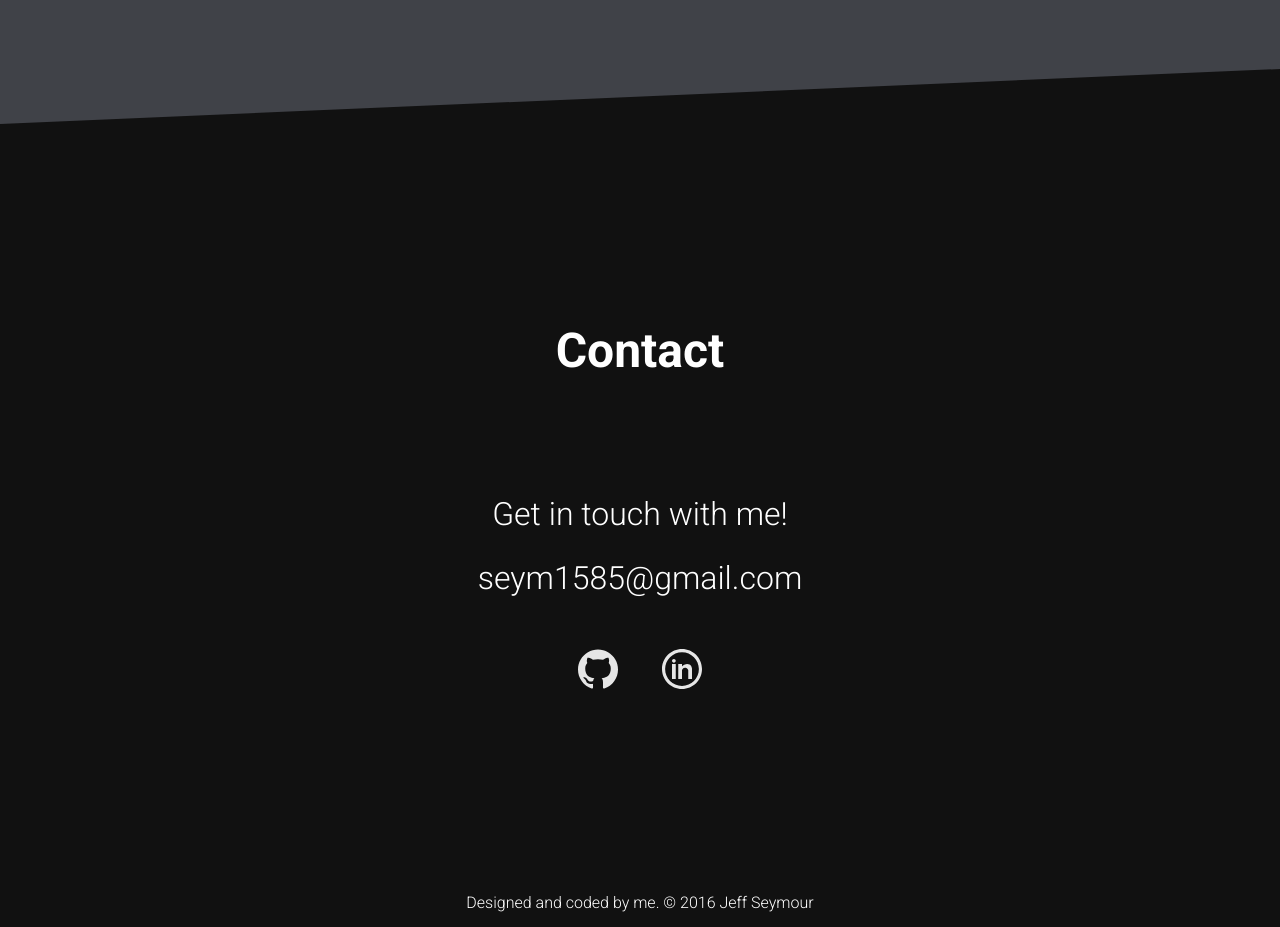
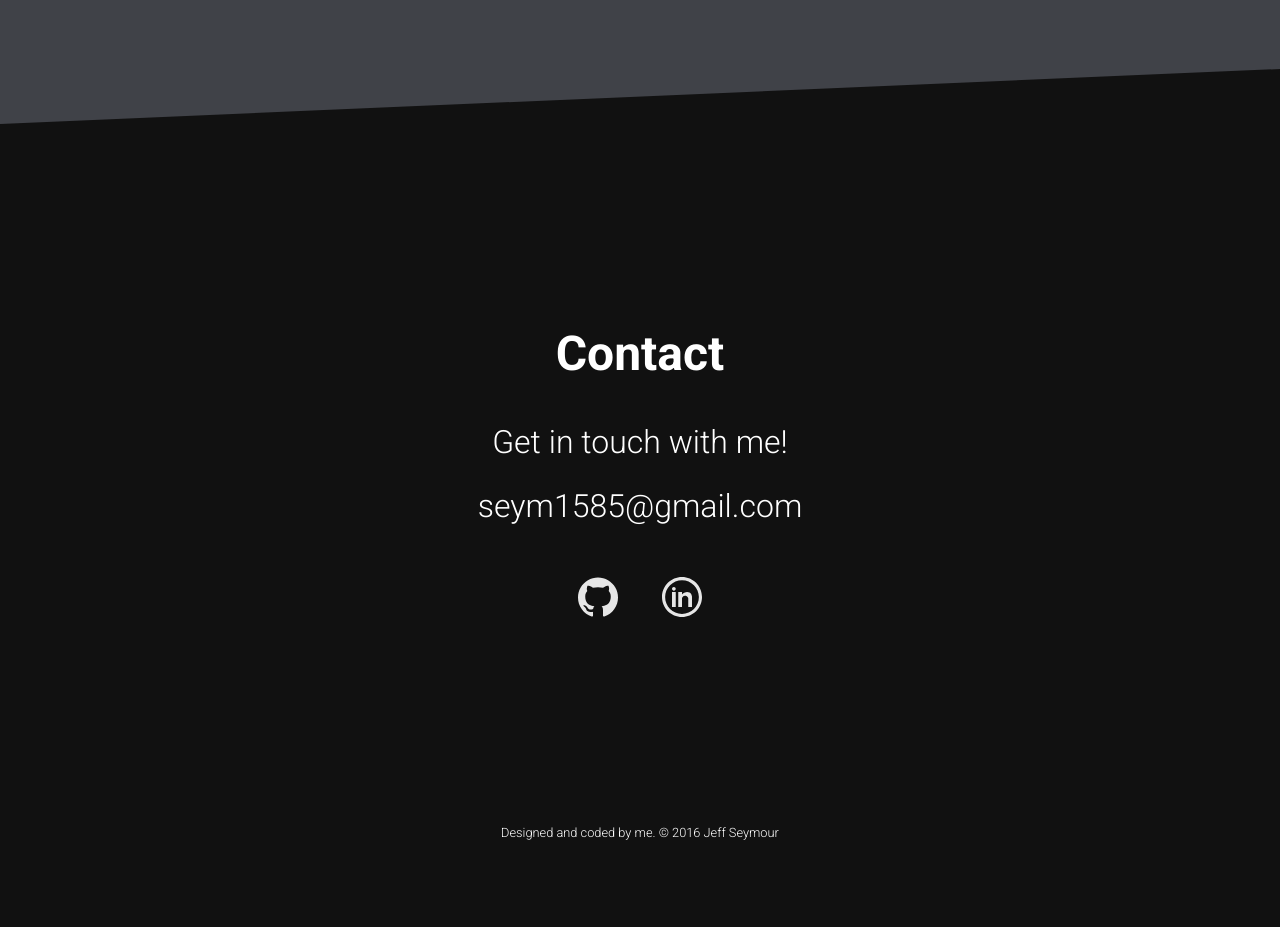
Before and after one commit to jeffsdev/Portfolio, a website: page app/index.html in a window 1280 px wide. Shown: the part 2860-3787 px from the top of the page. After the commit the page ends 3737 px from the top, so only its background shows below. Drawn offline with Linux system fonts and the light colour scheme.

Commit message:
minor updates

```diff
--- a/app/index.html
+++ b/app/index.html
@@ -181,8 +181,11 @@
             </a>
           </div>
         </div>
-        <p>Designed and coded by me. &copy; 2016 Jeff Seymour</p>
+        <!-- <p>Designed and coded by me. &copy; 2016 Jeff Seymour</p> -->
       </section>
     </main>
+    <footer>
+      <p>Designed and coded by me. &copy; 2016 Jeff Seymour</p>
+    </footer>
   </body>
 </html>
--- a/app/scss/layout/_contact.scss
+++ b/app/scss/layout/_contact.scss
@@ -3,8 +3,9 @@
   flex-wrap: wrap;
   color: $white;
   text-align: center;
-  height: 100vh;
-  padding-top: 200px;
+  height: calc(100vh - 100px);
+  padding-top: 50px;
+  align-content: center;
   h2 {
     flex: 1 100%;
     margin-bottom: 1em;
@@ -21,11 +22,10 @@
       font-size: 2em;
     }
   }
-  p:last-child {
-    flex: 1 100%;
-    align-self: flex-end;
-    font-size: 1em;
-  }
+  // p:last-child {
+  //   flex: 1 100%;
+  //   font-size: 1em;
+  // }
 }
 
 .social-icons {
@@ -39,3 +39,10 @@
     width: 40px;
   }
 }
+
+footer {
+  height: 50px;
+  color: white;
+  text-align: center;
+  font-size: 0.8em;
+}
```
Also changed, not shown: app/css/main.css.
